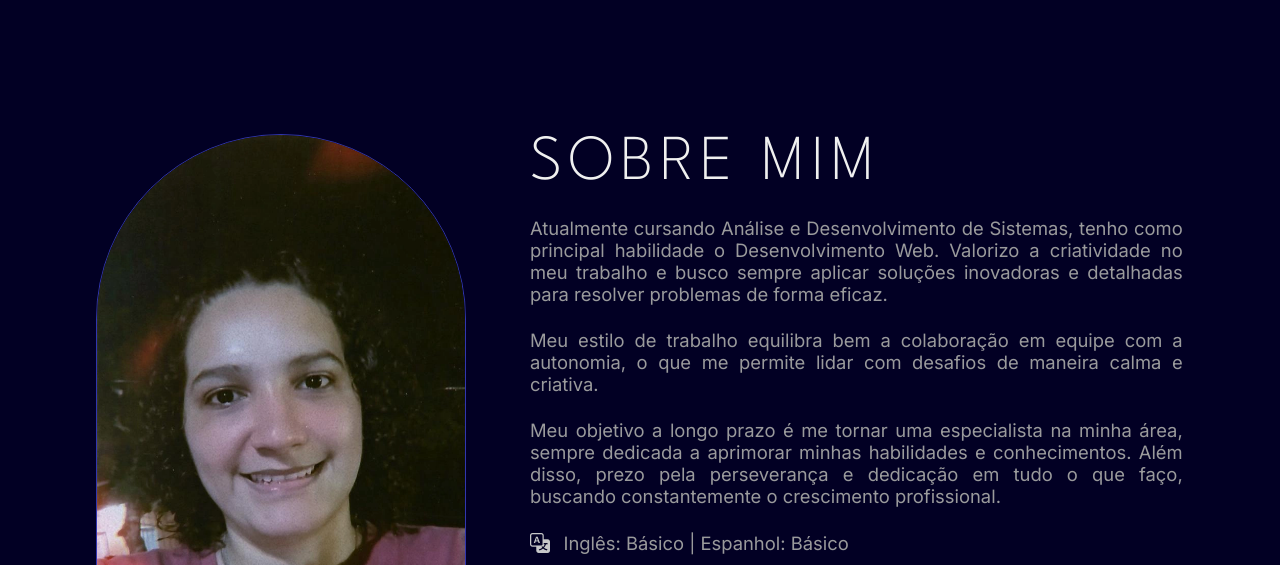
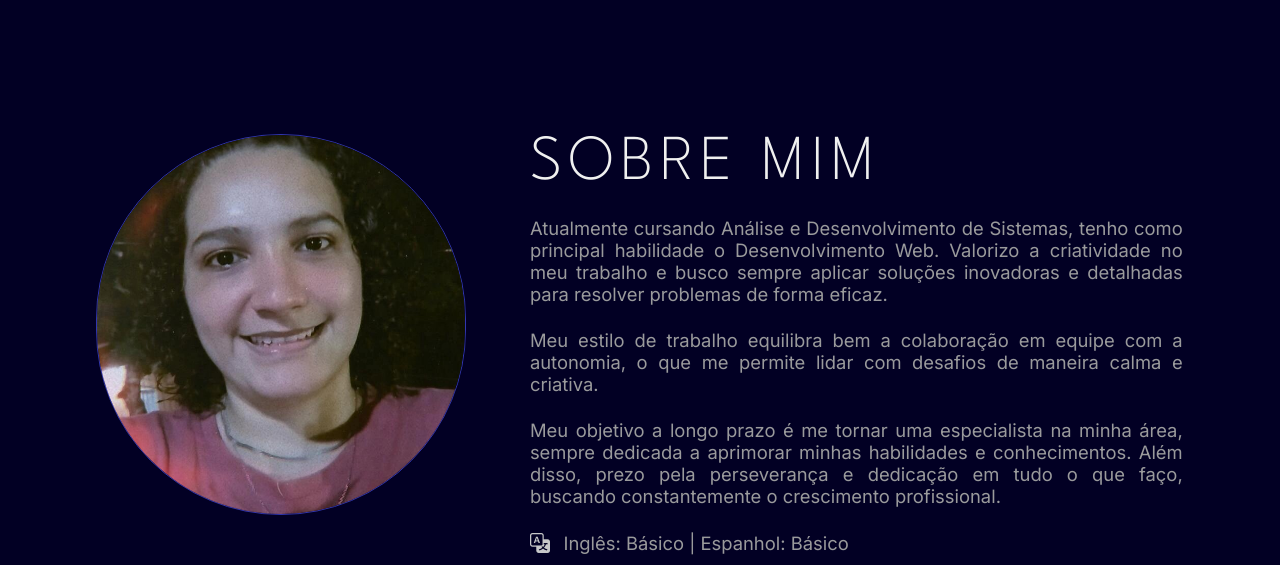
Before and after one commit to DrySiqu3ira/DrySiqu3ira.github.io, a plain HTML site: page index.html in a window 1280 px wide. Shown: the part 2660-3225 px from the top of the page. Drawn offline with nearby package versions, Linux system fonts and the light colour scheme.

Commit message:
atualizações

```diff
--- a/assests/css/styles.css
+++ b/assests/css/styles.css
@@ -411,6 +411,7 @@ main {
 
 .about__photo {
   width: 100%;
+  height: 58%;
   object-fit: cover;
   object-position: center;
   pointer-events: none;
--- a/index.html
+++ b/index.html
@@ -79,7 +79,7 @@
 
     <main id="home">
         <div class="main__content1">
-            <h1><b>Soluções Digitais & </b> Desenvolvimento Front-end</h1>
+            <h1><b>Soluções Digitais &</b> Desenvolvimento Front-end</h1>
             <p>Adrienne Siqueira, Manaus-AM, Desenvolvedora Front-end.</p>
             <ul class="menu menu--social">
                 <li>
@@ -266,7 +266,7 @@
 
     <section id="sobre" class="about">
         <div class="about__content1">
-            <img class="about__photo" src="./assests/images/avatar.webp" alt="">
+            <img class="about__photo" src="./assests/images/avatar.jpg" alt="">
             <div class="about__description">
                 <h2>Sobre mim</h2>
                 <p>Atualmente cursando Análise e Desenvolvimento de Sistemas, tenho como principal habilidade o
```
Also changed, not shown: assests/images/avatar.jpg (added), assests/images/avatar.webp (deleted), favicon.ico.
